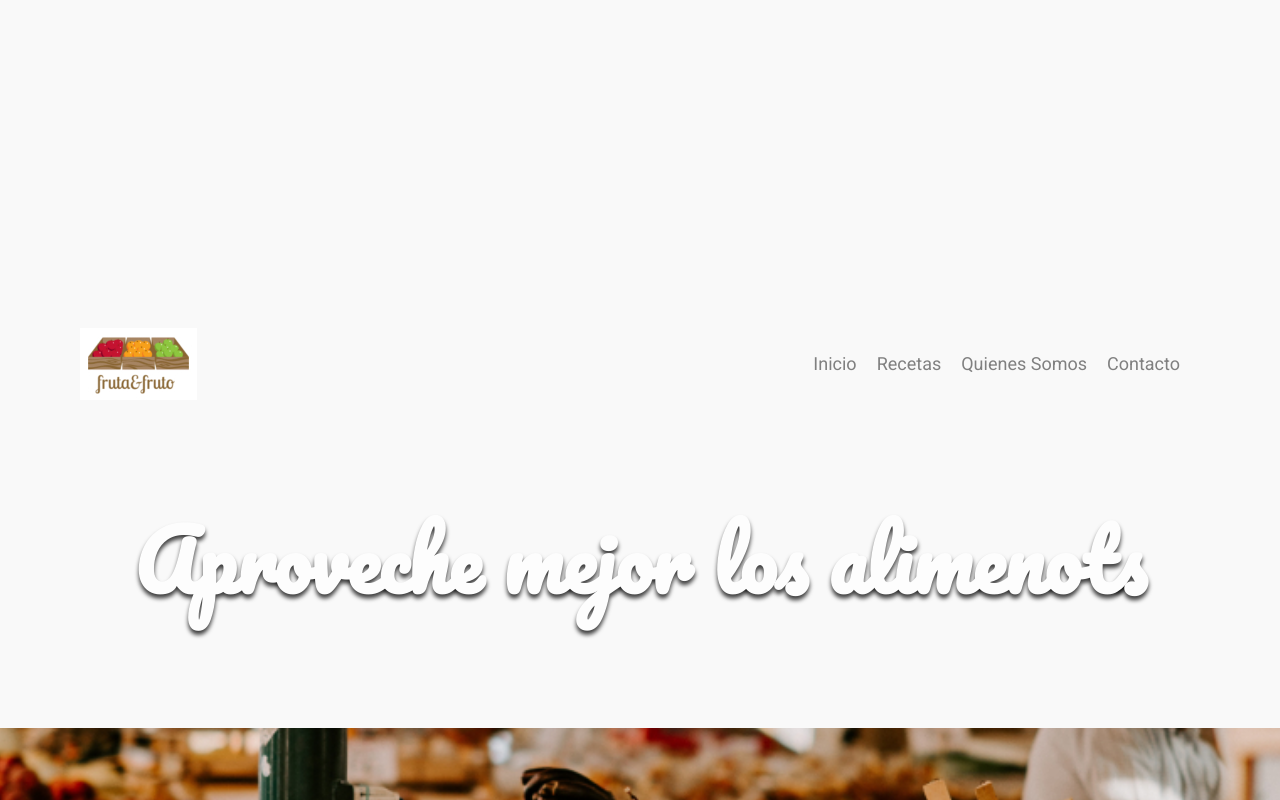
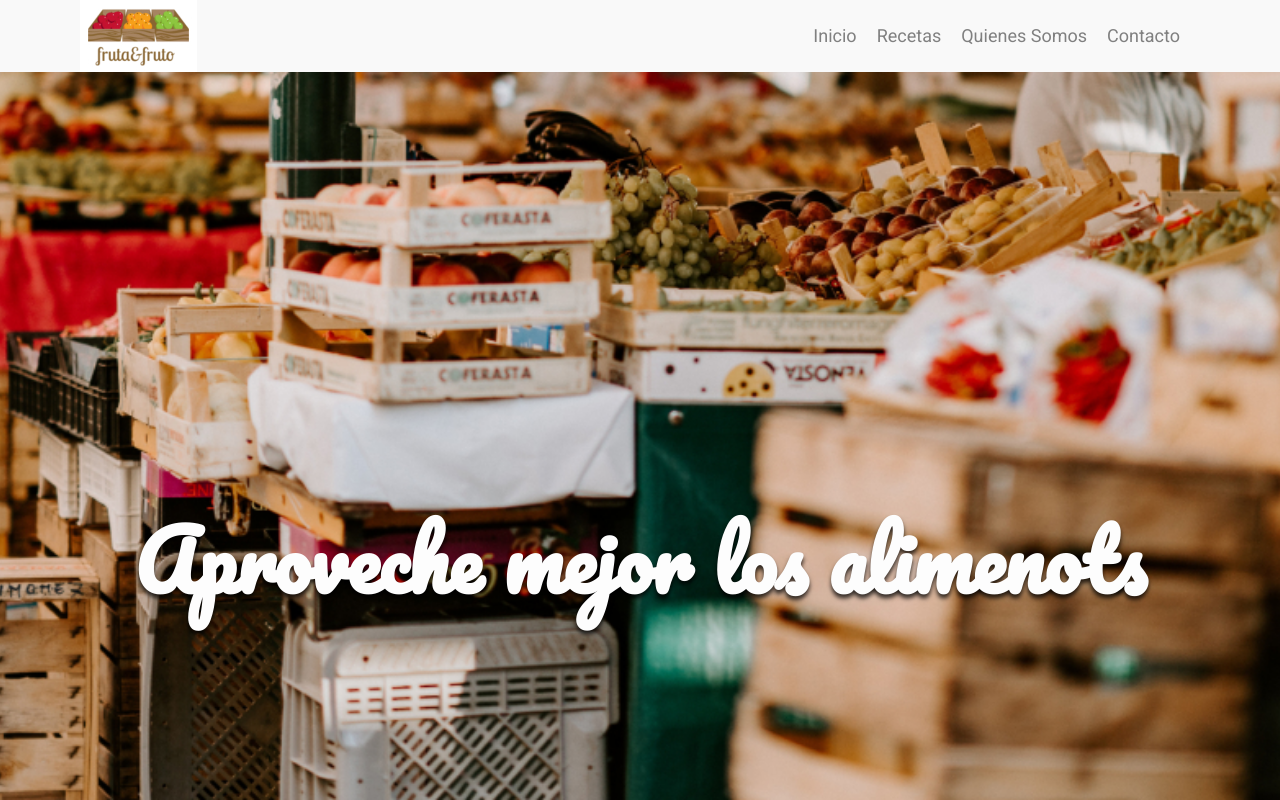
Before and after one commit to Cristhian-Andres/proyecto-arquitectura-alura, a plain HTML site: page index.html in a window 1280 px wide. Shown: the top 800 px of the page. Drawn offline with Linux system fonts and the light colour scheme.

Commit message:
3. initial commit

```diff
--- a/assets/css/style-banner.css
+++ b/assets/css/style-banner.css
@@ -27,8 +27,7 @@
     }
 }
 @media screen and (min-width: 768px) {
-    .cabecera{
-        justify-content: space-between;
+    .banner__imagen{
         height: calc(100vh - 72px);
     }
     .banner__titulo{
--- a/assets/css/style-header.css
+++ b/assets/css/style-header.css
@@ -5,9 +5,9 @@
 .cabecera{
     align-items: center;
     background-color: #f9f9f9;
+    display: flex;
+    padding: 1rem;
     justify-content: space-between;
-    padding: 1rem;
-    display: flex;
 }
 .cabecera__lista{
     display: flex;
```
